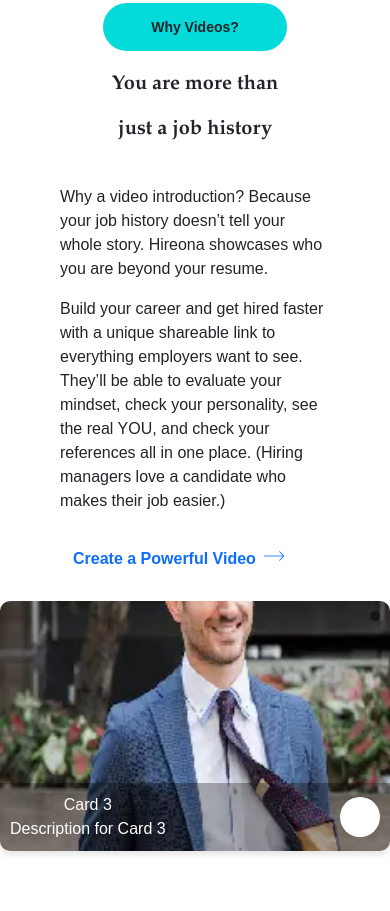
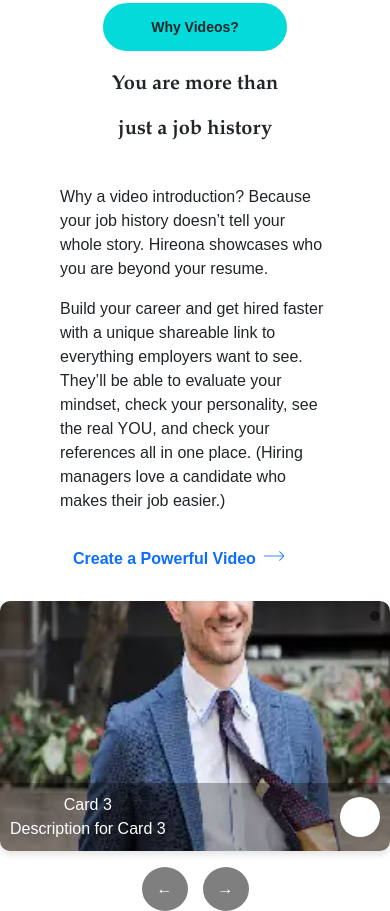
Before and after one commit to zaahiir/hireona, a plain HTML site: page index.html in a window 390 px wide. Shown: the part 2658-3569 px from the top of the page. Before the commit the page ends 3529 px from the top, so only its background shows below. Drawn offline with nearby package versions, Linux system fonts and the light colour scheme; some icons are missing; a web font is replaced by a local one.

Commit message:
feat
update

```diff
--- a/asset/css/style.css
+++ b/asset/css/style.css
@@ -287,6 +287,7 @@
   width: 100%;
   overflow: hidden;
   position: relative;
+  padding-bottom: 40px; /* Add padding at the bottom for button placement */
 }
 
 .carousel {
@@ -363,12 +364,12 @@
 
 .carousel-controls {
   display: flex;
-  justify-content: space-between;
+  justify-content: center; /* Center the buttons horizontally */
   position: absolute;
-  top: 50%;
-  transform: translateY(-50%);
-  width: 100%;
-  padding: 0 20px;
+  bottom: 0; /* Position at the bottom of the container */
+  left: 0;
+  right: 0;
+  gap: 20px; /* Add some space between buttons */
 }
 
 .carousel-btn {
@@ -410,10 +411,18 @@
   .carousel-card:not(.active) {
       display: none;
   }
+
+  .carousel-controls {
+      gap: 10px; /* Reduce gap between buttons on smaller screens */
+  }
 }
 
 @media (max-width: 480px) {
   .carousel-card {
       flex: 0 0 100%;
   }
+
+  .carousel-controls {
+      gap: 15px; /* Adjust button spacing for very small screens */
+  }
 }
```
